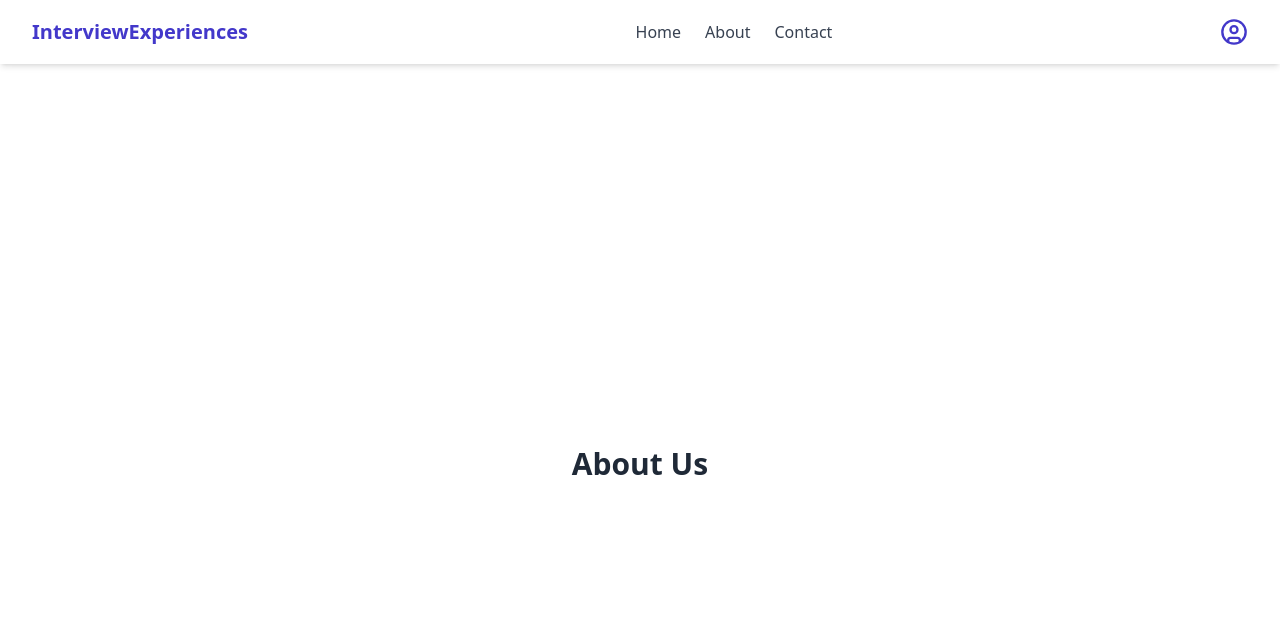
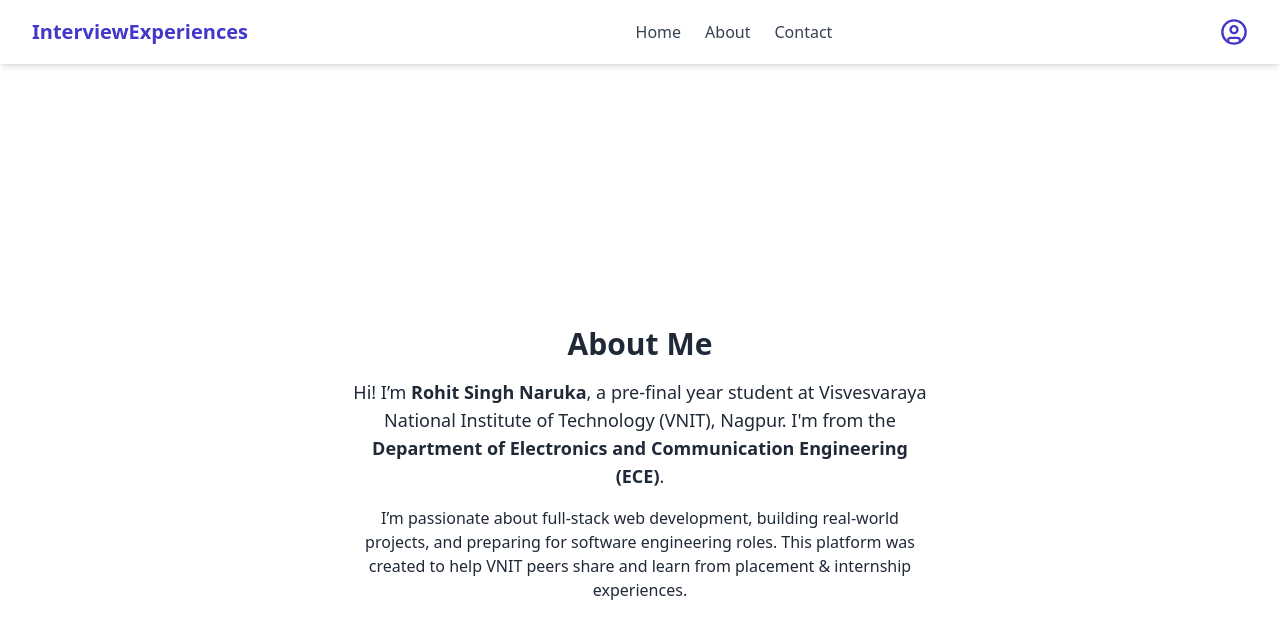
Before and after one commit to rohitsinghnaruka/interview-experience, a React (Vite) app in the folder client/: page /about in a window 1280 px wide. Shown: the top 638 px of the page. Built offline with nearby package versions, Linux system fonts and the light colour scheme; sample sign-in values are in the browser's storage.

Commit message:
Update About.jsx

```diff
--- a/client/src/pages/About.jsx
+++ b/client/src/pages/About.jsx
@@ -1,9 +1,22 @@
+
 import React from "react";
 
 const About = () => {
   return (
     <div className="min-h-screen flex items-center justify-center bg-white text-gray-800 p-6">
-      <h1 className="text-3xl font-bold">About Us</h1>
+      <div className="max-w-xl text-center">
+        <h1 className="text-3xl font-bold mb-4">About Me</h1>
+        <p className="text-lg">
+          Hi! I’m <strong>Rohit Singh Naruka</strong>, a pre-final year student at
+          Visvesvaraya National Institute of Technology (VNIT), Nagpur. I'm from the
+          <strong> Department of Electronics and Communication Engineering (ECE)</strong>.
+        </p>
+        <p className="mt-4 text-base">
+          I’m passionate about full-stack web development, building real-world
+          projects, and preparing for software engineering roles. This platform was created
+          to help VNIT peers share and learn from placement & internship experiences.
+        </p>
+      </div>
     </div>
   );
 };
```
